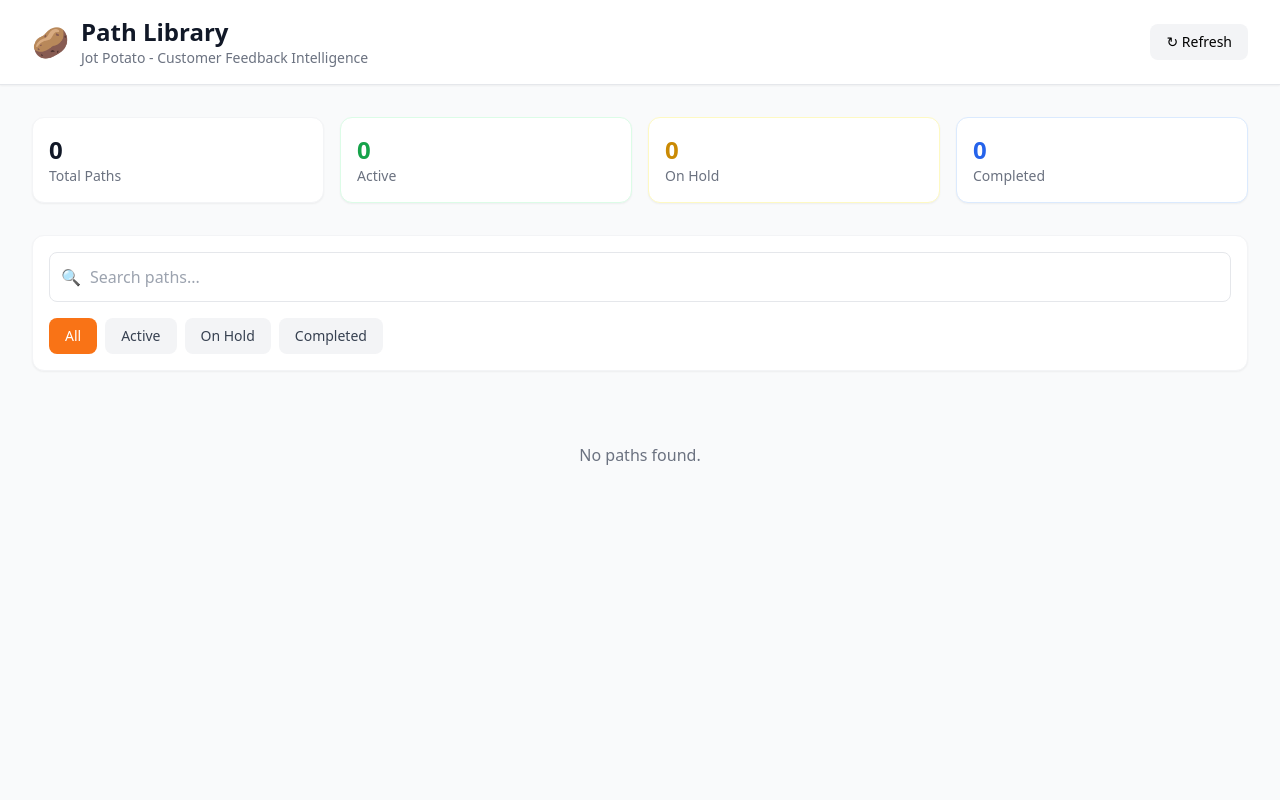
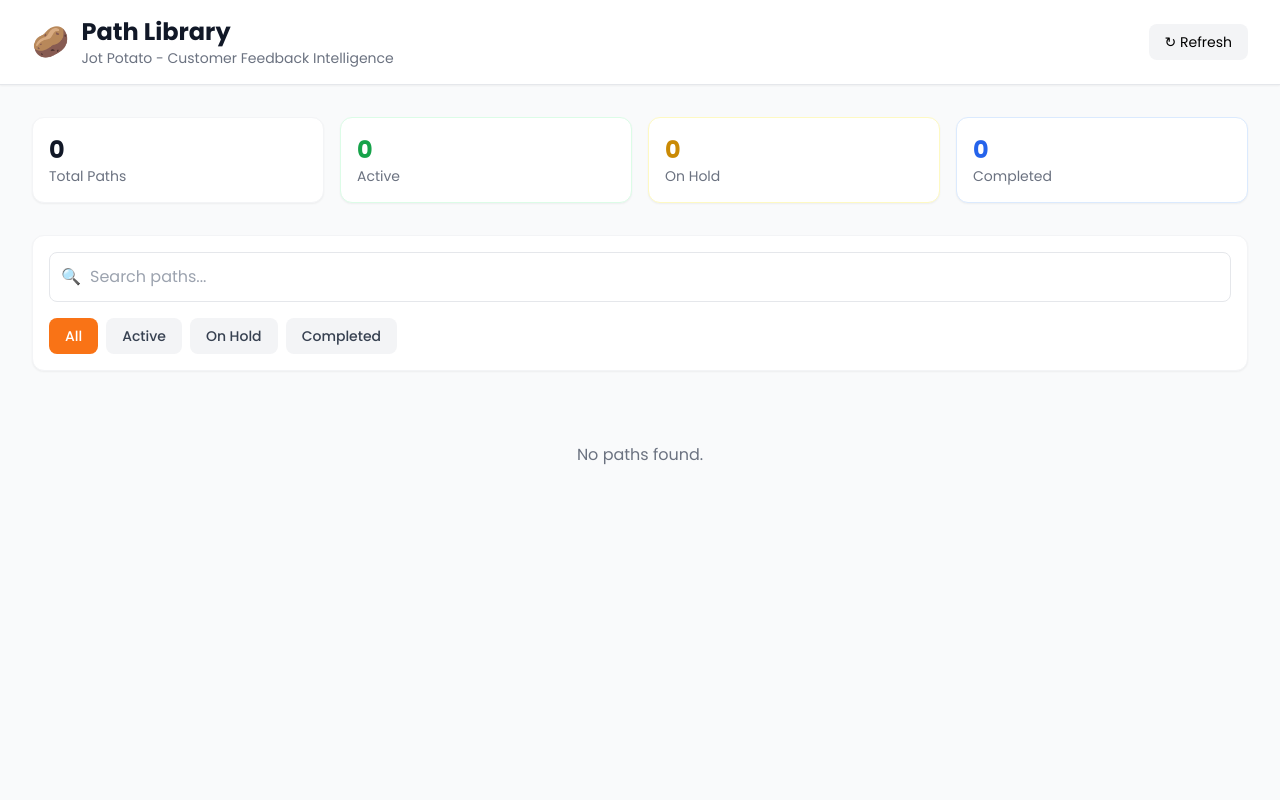
Before and after one commit to charlotteeroy/jot_potato_path_library, a Django app: page / in a window 1280 px wide. Run offline with Django 5.2, Linux system fonts and the light colour scheme; data that the repository does not hold is empty; some libraries are stand-ins or nearby versions.

Commit message:
Change font to Poppins across the entire feature
- Add Google Fonts Poppins (weights 300-700)
- Configure Tailwind to use Poppins as default sans font
- Apply font-family to body element

Co-Authored-By: Claude Opus 4.5 <noreply@anthropic.com>

```diff
--- a/templates/index.html
+++ b/templates/index.html
@@ -4,8 +4,22 @@
     <meta charset="UTF-8">
     <meta name="viewport" content="width=device-width, initial-scale=1.0">
     <title>Path Library - Jot Potato</title>
+    <link rel="preconnect" href="https://fonts.googleapis.com">
+    <link rel="preconnect" href="https://fonts.gstatic.com" crossorigin>
+    <link href="https://fonts.googleapis.com/css2?family=Poppins:wght@300;400;500;600;700&display=swap" rel="stylesheet">
     <script src="https://cdn.tailwindcss.com"></script>
     <script src="https://unpkg.com/vue@3/dist/vue.global.js"></script>
+    <script>
+        tailwind.config = {
+            theme: {
+                extend: {
+                    fontFamily: {
+                        sans: ['Poppins', 'sans-serif'],
+                    },
+                },
+            },
+        }
+    </script>
     <style>
         [v-cloak] { display: none; }
         .line-clamp-2 {
@@ -14,9 +28,12 @@
             -webkit-box-orient: vertical;
             overflow: hidden;
         }
+        body {
+            font-family: 'Poppins', sans-serif;
+        }
     </style>
 </head>
-<body class="bg-gray-50 min-h-screen">
+<body class="bg-gray-50 min-h-screen font-sans">
 {% verbatim %}
     <div id="app" v-cloak>
         <!-- Header -->
```
